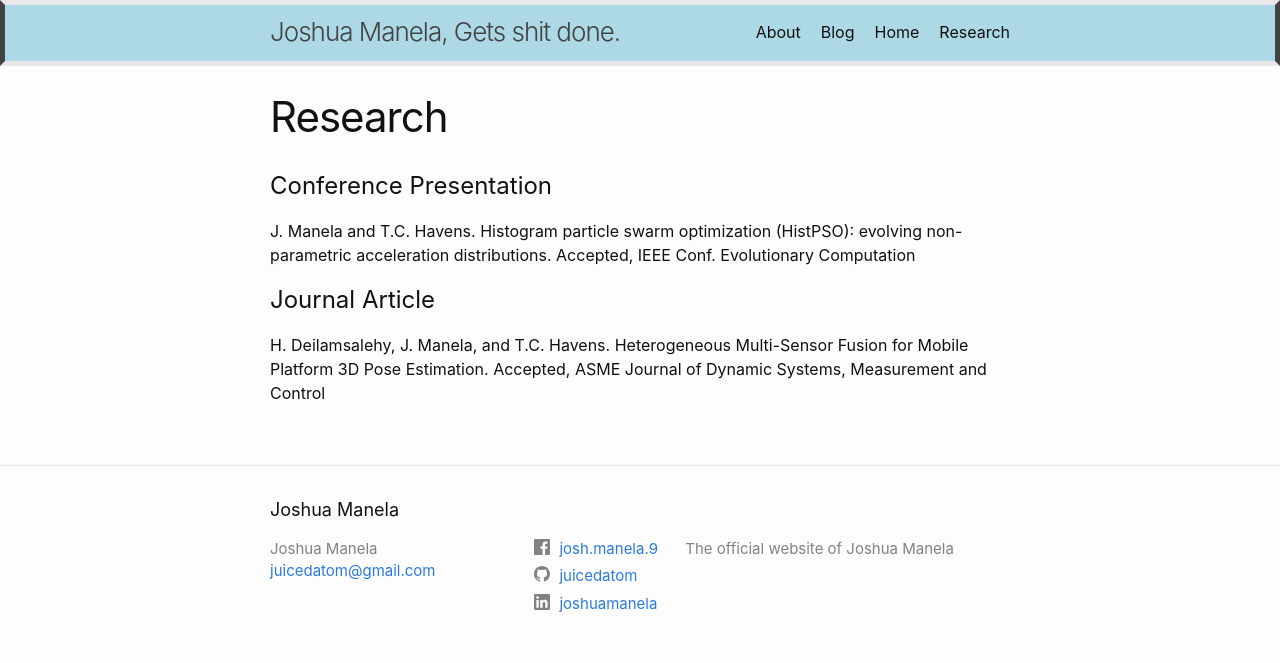
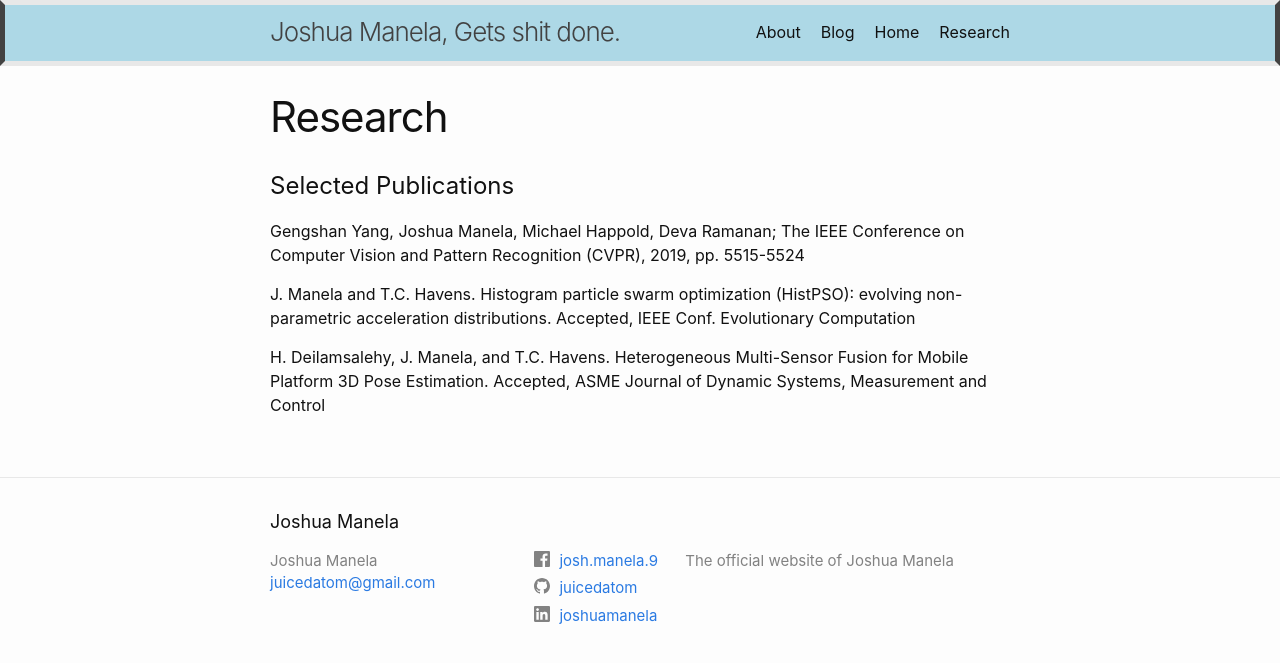
Before and after one commit to juicedatom/mygithubpage, a Jekyll site: the page built from research.md, in a window 1280 px wide. Shown: the top 663 px of the page. Built offline with Jekyll 4.4.1, drawn with Linux system fonts in a browser that asks for light colours.

Commit message:
Added CVPR paper.

```diff
--- a/research.md
+++ b/research.md
@@ -4,11 +4,13 @@ title: Research
 permalink: /research/
 ---
 
-# Conference Presentation
+# Selected Publications
+Gengshan Yang, Joshua Manela, Michael Happold, Deva Ramanan;
+The IEEE Conference on Computer Vision and Pattern Recognition (CVPR), 2019, pp. 5515-5524
+
 J. Manela and T.C. Havens. Histogram particle swarm optimization (HistPSO): evolving
 non-parametric acceleration distributions. Accepted, IEEE Conf. Evolutionary Computation
 
-# Journal Article
 H. Deilamsalehy, J. Manela, and T.C. Havens. Heterogeneous Multi-Sensor Fusion for Mobile
 Platform 3D Pose Estimation. Accepted, ASME Journal of Dynamic Systems, Measurement and
 Control
```
